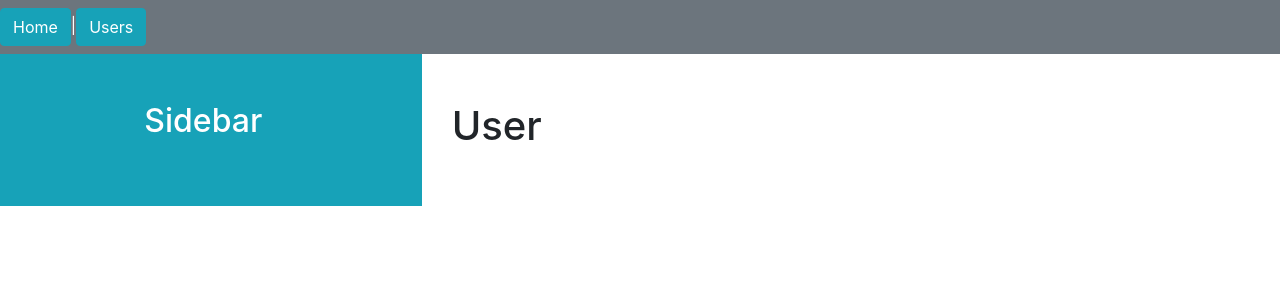
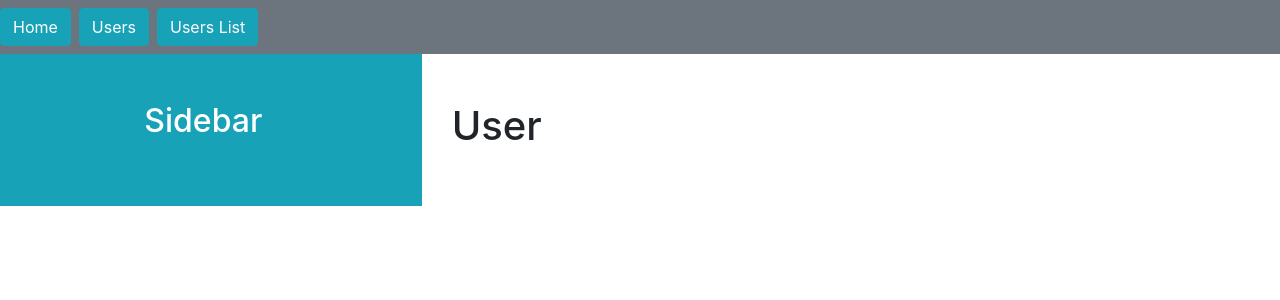
Before and after one commit to poomer123/react-project-structure, a React (Create React App) app: page /users in a window 1280 px wide. Shown: the top 300 px of the page. Built offline with nearby package versions, Linux system fonts and the light colour scheme.

Commit message:
create user list page

```diff
--- a/src/Routes.js
+++ b/src/Routes.js
@@ -2,12 +2,14 @@ import React from "react"
 import { Route, Switch } from "react-router-dom";
 import HomePage from "./pages/Home/Home";
 import UserPage from "./pages/Users/Users";
+import UsersListPage from "./pages/UsersList/UsersList";
 import NotFound from "./pages/NotFound/NotFound";
 
 export default function Routes() {
     return (
         <Switch>
             <Route exact path="/users" component={UserPage} />
+            <Route exact path="/userslist" component={UsersListPage} />
             <Route exact path="/" component={HomePage} />
             <Route component={NotFound} />
         </Switch>
--- a/src/common/Nav/index.js
+++ b/src/common/Nav/index.js
@@ -4,9 +4,9 @@ import { Link } from "react-router-dom";
 export default function Nav() {
     return (
         <div>
-            <Link to="/" className="btn btn-info">Home</Link>
-            |
-            <Link to="/users" className="btn btn-info">Users</Link>
+            <Link to="/" className="btn btn-info mr-2">Home</Link>
+            <Link to="/users" className="btn btn-info mr-2">Users</Link>
+            <Link to="/userslist" className="btn btn-info mr-2">Users List</Link>
         </div>
     )
 }
--- /dev/null
+++ b/src/pages/UsersList/UsersList.js
@@ -0,0 +1,18 @@
+import React from "react"
+import MainLayout from "../../layouts/Main";
+
+function UsersList(props) {
+    return (
+        <MainLayout>
+            <div className="container py-5">
+                <div className="row">
+                    <div className="col">
+                        <h1>Users List</h1>
+                    </div>
+                </div>
+            </div>
+        </MainLayout>
+    )
+}
+
+export default UsersList
```
